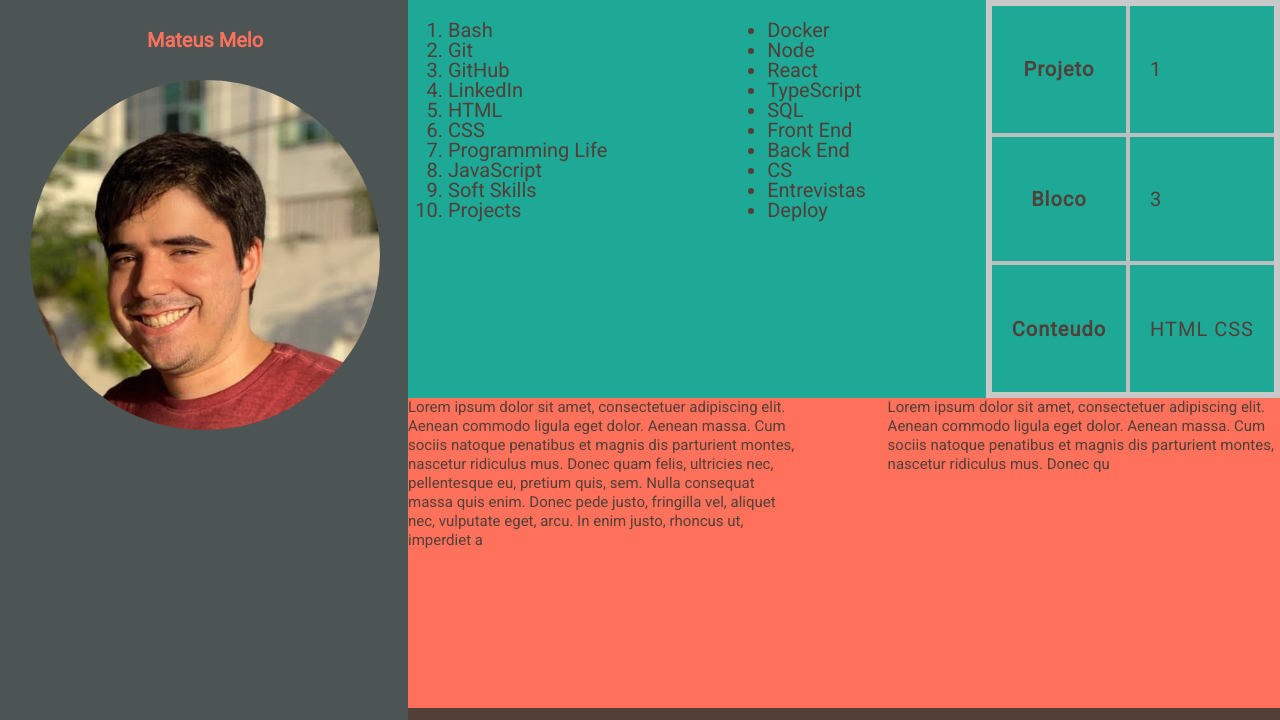
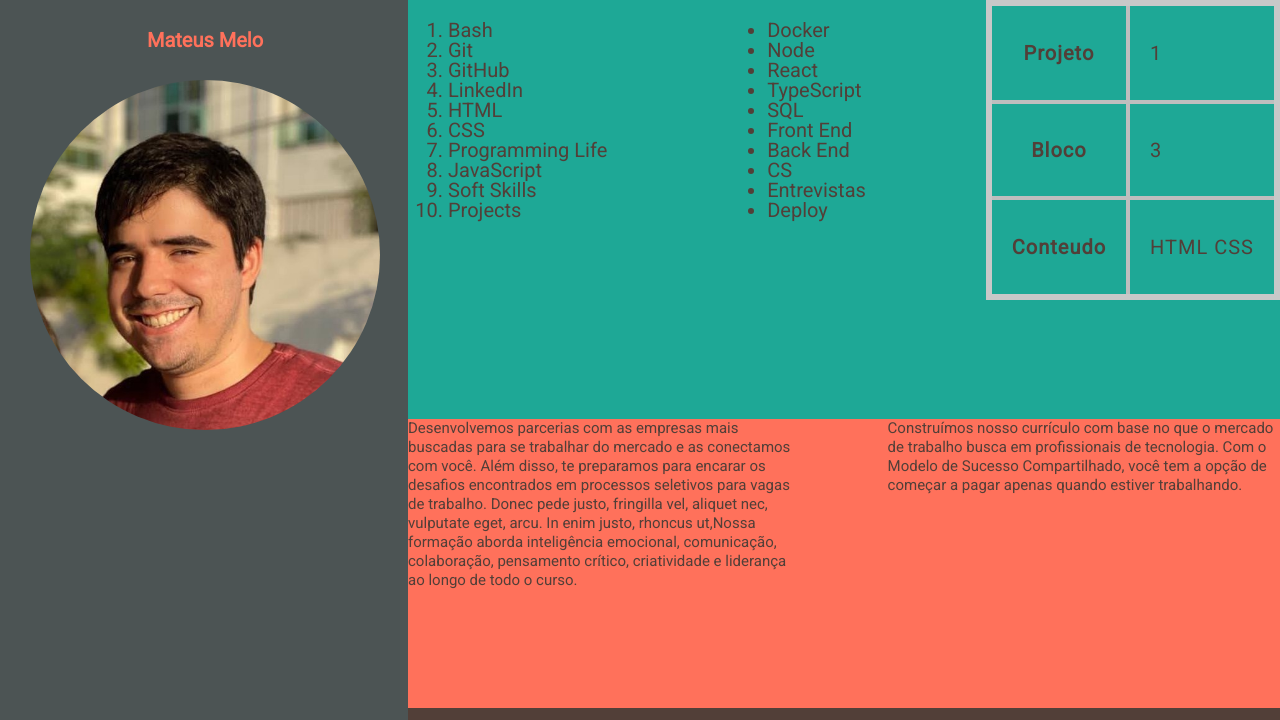
Before and after one commit to mateusmsf94/projeto1-trybe, a website: page index.html in a window 1280 px wide. Shown: the top 720 px of the page. Drawn offline with Linux system fonts and the light colour scheme.

Commit message:
adicao frases

```diff
--- a/index.html
+++ b/index.html
@@ -60,17 +60,15 @@
     </div>
 
     <div class="resumo">
-      <article class="lado-direito">Lorem ipsum dolor sit amet, consectetuer adipiscing elit. Aenean commodo ligula eget
-        dolor.
-        Aenean massa. Cum sociis natoque penatibus et magnis dis parturient montes, nascetur ridiculus mus.
-        Donec quam felis, ultricies nec, pellentesque eu, pretium quis, sem. Nulla consequat massa quis enim.
-        Donec pede justo, fringilla vel, aliquet nec, vulputate eget, arcu. In enim justo, rhoncus ut,
-        imperdiet a</article>
+      <article class="lado-direito">Desenvolvemos parcerias com as empresas mais buscadas para se trabalhar do mercado e as conectamos com você.
+         Além disso, te preparamos para encarar os desafios encontrados em processos seletivos para vagas de trabalho.
+
+        Donec pede justo, fringilla vel, aliquet nec, vulputate eget, arcu. In enim justo, rhoncus ut,Nossa formação aborda inteligência emocional,
+         comunicação, colaboração, pensamento crítico, criatividade e liderança ao longo de todo o curso.</article>
 
       <aside class="lado-esquerdo">
-        Lorem ipsum dolor sit amet, consectetuer adipiscing elit. Aenean commodo ligula eget dolor. Aenean massa. Cum
-        sociis
-        natoque penatibus et magnis dis parturient montes, nascetur ridiculus mus. Donec qu
+        Construímos nosso currículo com base no que o mercado de trabalho busca em profissionais de tecnologia.
+         Com o Modelo de Sucesso Compartilhado, você tem a opção de começar a pagar apenas quando estiver trabalhando.
       </aside>
 
     </div>
--- a/style.css
+++ b/style.css
@@ -70,6 +70,7 @@ table {
   border-collapse: collapse;
   border: 6px solid rgb(200, 200, 200);
   letter-spacing: 1px;
+  height: 300px;
 }
 
 td , th {
```
